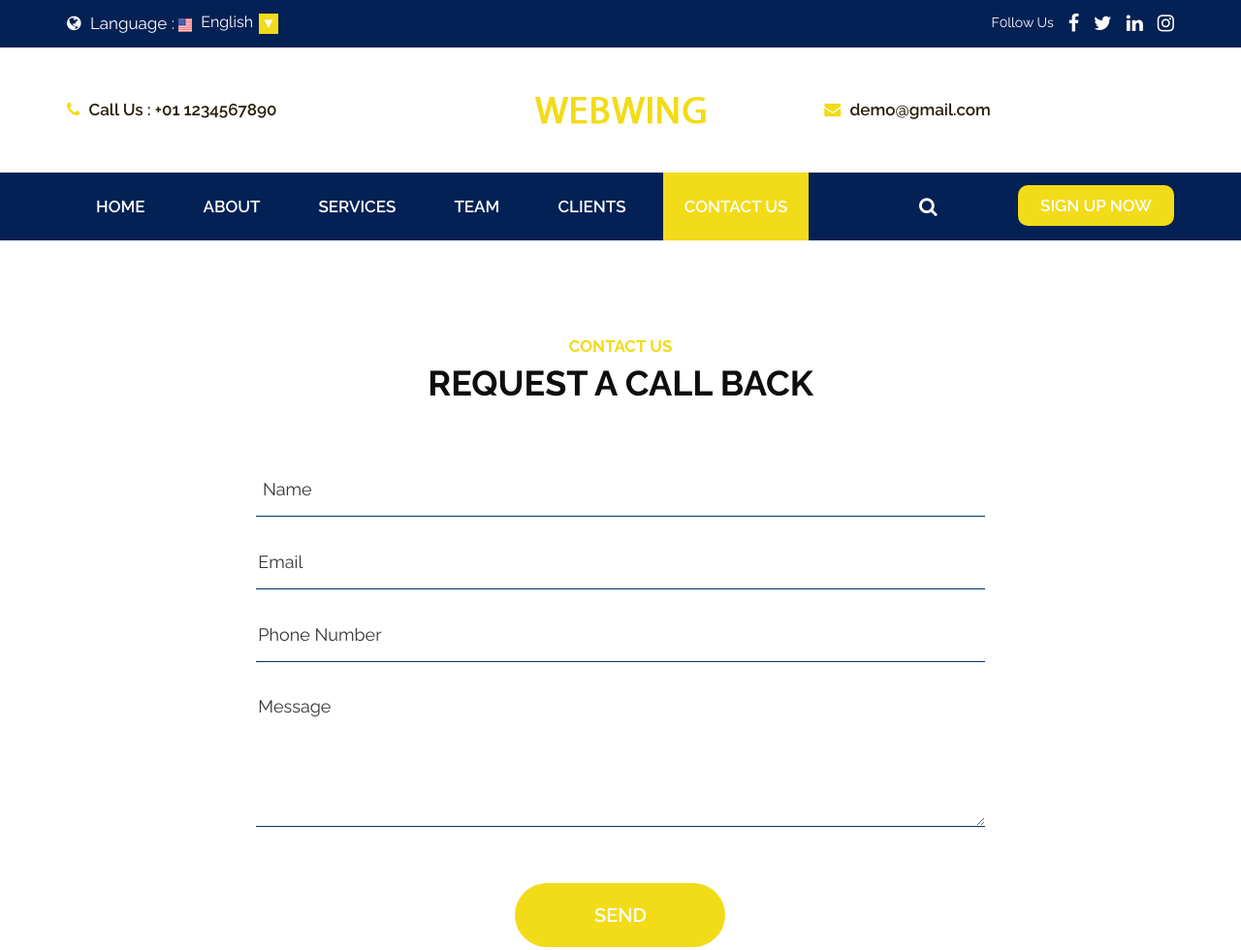
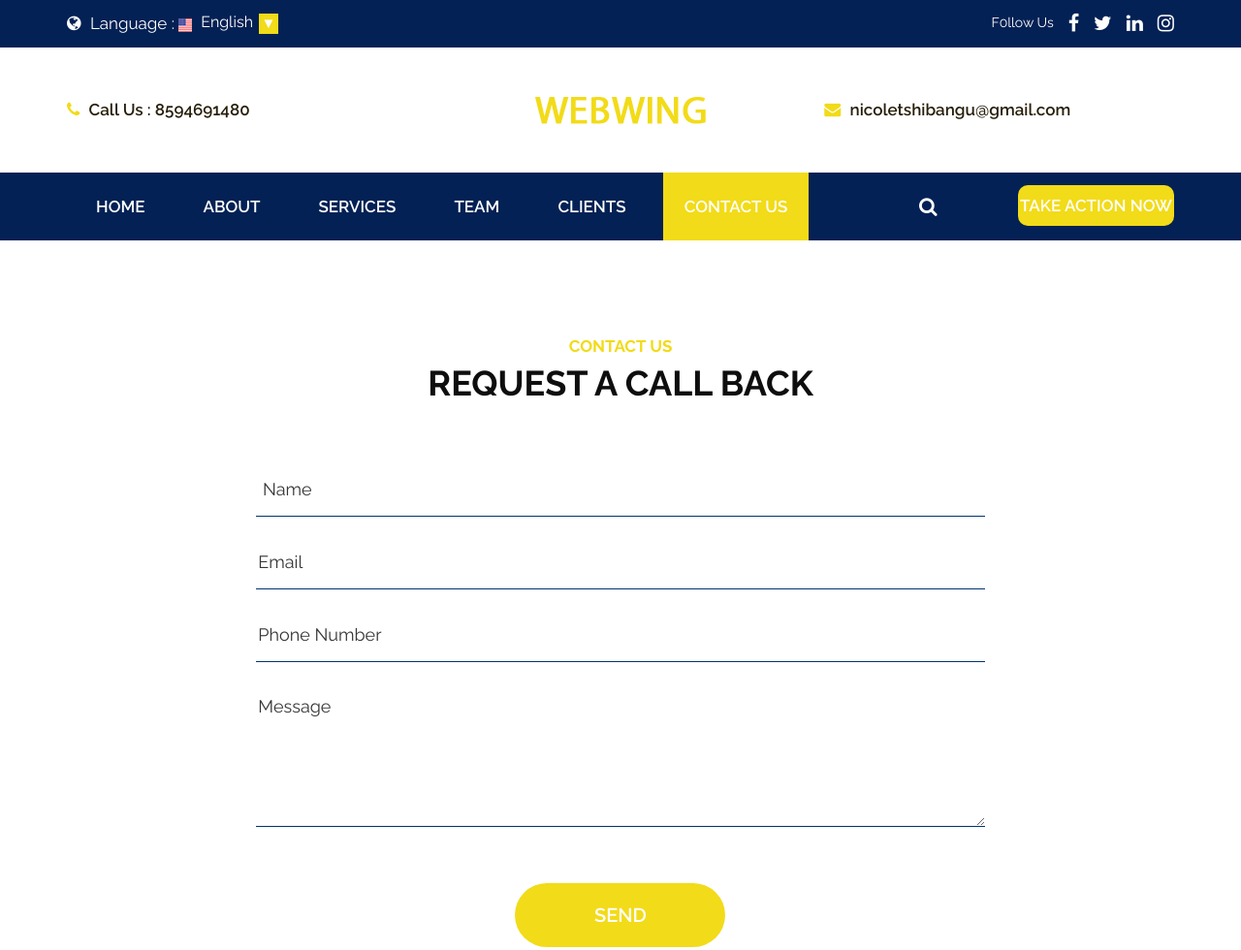
Before and after one commit to patricktshibangu/web-consulting, a plain HTML site: page contact.html in a window 1280 px wide. Shown: the top 980 px of the page at 97% size. Drawn offline with nearby package versions, Linux system fonts and the light colour scheme.

Commit message:
feature branch

```diff
--- a/contact.html
+++ b/contact.html
@@ -82,7 +82,7 @@
                   <div class="row d_flex">
                      <div class="col-md-4 col-sm-4 d_none">
                         <ul class="conta_icon">
-                           <li><a href="#"><i class="fa fa-phone" aria-hidden="true"></i> Call Us : +01 1234567890</a> </li>
+                           <li><a href="#"><i class="fa fa-phone" aria-hidden="true"></i> Call Us : 8594691480</a> </li>
                         </ul>
                      </div>
                      <div class="col-md-4 col-sm-4 " >
@@ -90,7 +90,7 @@
                      </div>
                      <div class="col-md-4 col-sm-4 d_none">
                         <ul class="conta_icon ">
-                           <li><a href="#"><i class="fa fa-envelope" aria-hidden="true"></i> demo@gmail.com</a> </li>
+                           <li><a href="#"><i class="fa fa-envelope" aria-hidden="true"></i> nicoletshibangu@gmail.com</a> </li>
                         </ul>
                      </div>
                   </div>
@@ -113,7 +113,7 @@
                                     <a class="nav-link" href="about.html">about</a>
                                  </li>
                                  <li class="nav-item">
-                                    <a class="nav-link" href="service.html">services</a>
+                                    <a class="nav-link" href="product.html">services</a>
                                  </li>
                                  <li class="nav-item">
                                     <a class="nav-link" href="team.html">team </a>
@@ -131,7 +131,7 @@
                      <div class="col-md-3 col-sm-5 d_none">
                         <ul class="sign">
                            <li><a href="#"><i class="fa fa-search" aria-hidden="true"></i></a></li>
-                           <li><a class="sign_btn" href="#">sign up now</a></li>
+                           <li><a class="sign_btn" href="#">take action now</a></li>
                         </ul>
                      </div>
                   </div>
```
